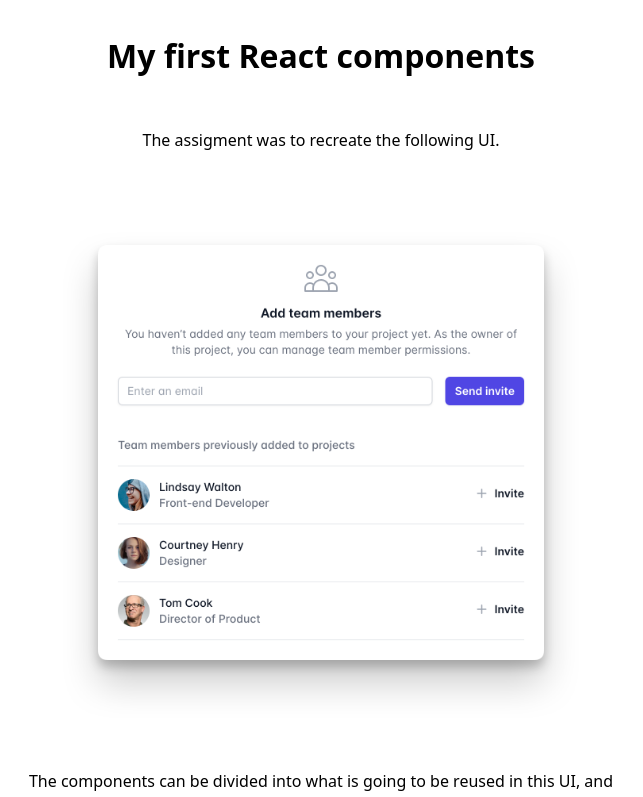
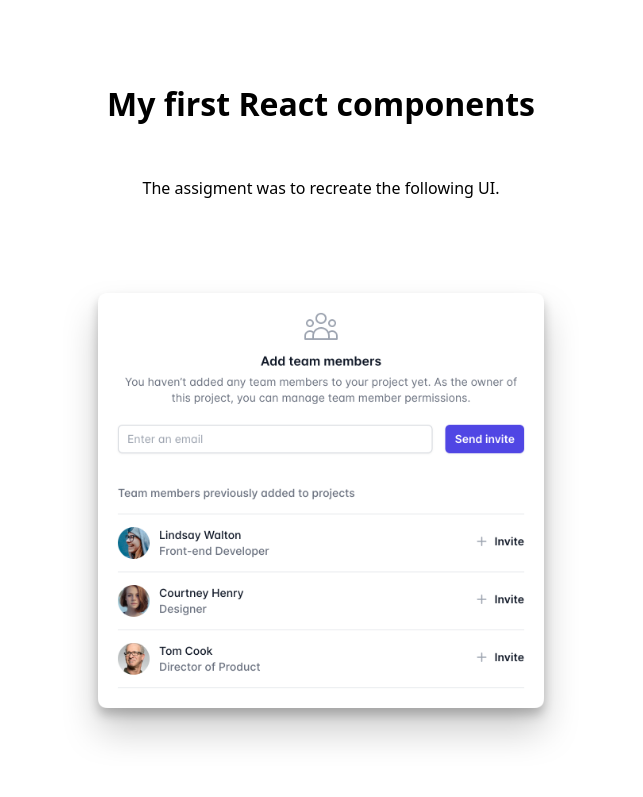
Before and after one commit to jacobfriisstrand/react-init, a React (Vite) app: page / in a window 1280 px wide. Shown: the top 797 px of the page, without its empty margins (319-962 px from the left). Built offline with nearby package versions, Linux system fonts and the light colour scheme.

Commit message:
padding on wrapper

```diff
--- a/src/index.css
+++ b/src/index.css
@@ -30,3 +30,7 @@ header > * {
   margin-inline: auto;
   padding-inline: 1em;
 }
+
+.wrapper {
+  padding-block: 3em;
+}
```
